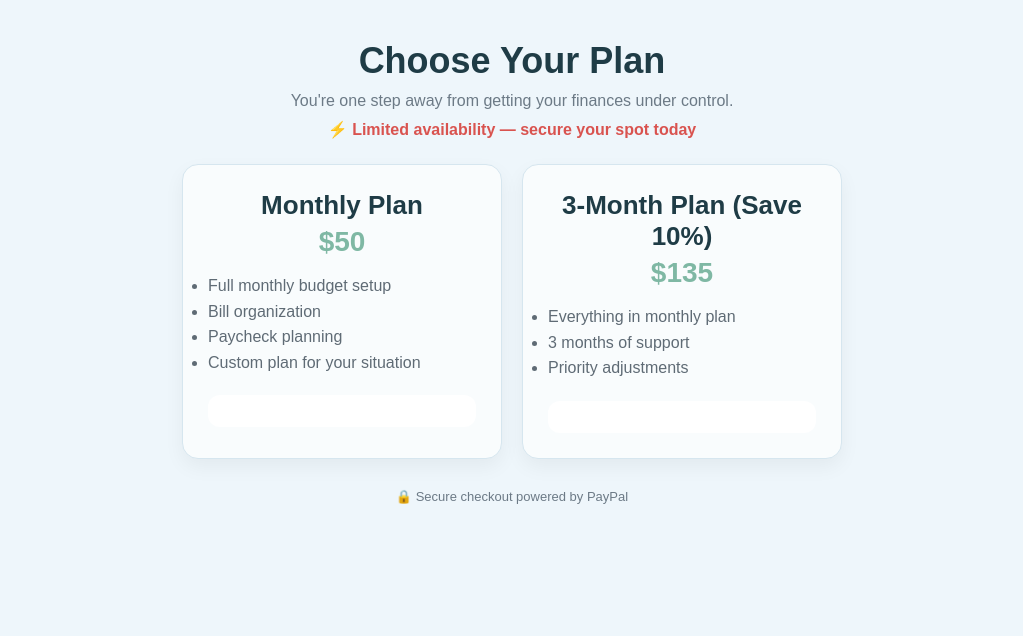
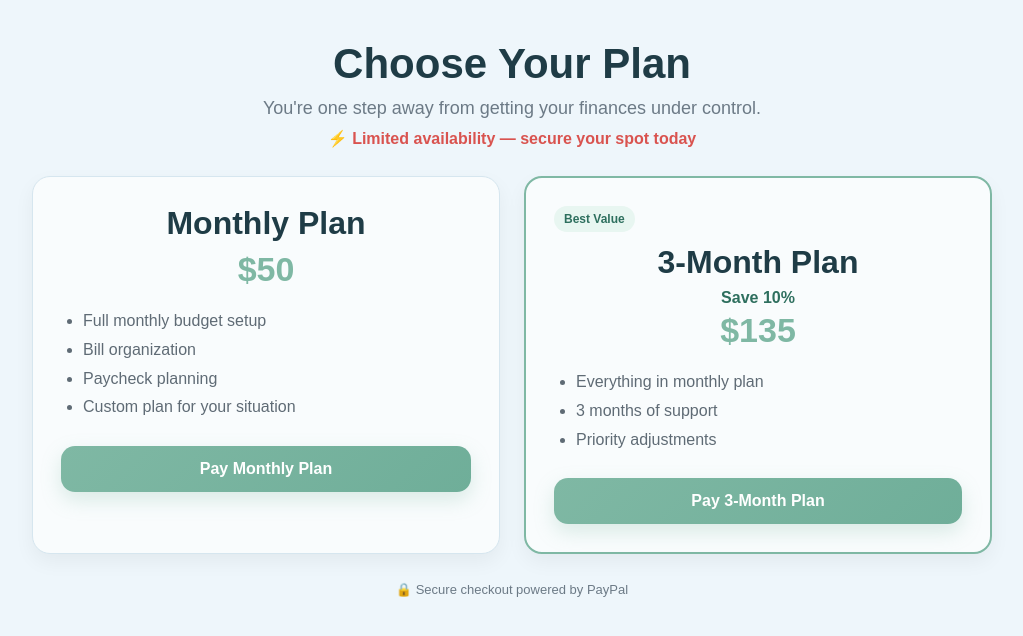
Before and after one commit to shellyryan18/family-first-budgeting, a React (Vite) app: page /#/payment in a window 1280 px wide. Shown: the top 636 px of the page, without its empty margins (128-1151 px from the left). Built offline with nearby package versions, Linux system fonts and the light colour scheme.

Commit message:
replace paypal widget with clean payment buttons

```diff
--- a/src/Payment.jsx
+++ b/src/Payment.jsx
@@ -1,50 +1,9 @@
-import React, { useEffect } from "react";
+import React from "react";
 
 export default function Payment() {
-  useEffect(() => {
-    const scriptId = "paypal-hosted-buttons-sdk";
-
-    const renderButtons = () => {
-      if (!window.paypal || !window.paypal.HostedButtons) return;
-
-      const monthlyContainer = document.getElementById("paypal-monthly");
-      const threeMonthContainer = document.getElementById("paypal-3month");
-
-      if (monthlyContainer && !monthlyContainer.hasChildNodes()) {
-        window.paypal
-          .HostedButtons({
-            hostedButtonId: "MUJ2HRPYMBQ7Q",
-          })
-          .render("#paypal-monthly");
-      }
-
-      if (threeMonthContainer && !threeMonthContainer.hasChildNodes()) {
-        window.paypal
-          .HostedButtons({
-            hostedButtonId: "RXQX8NU5GSLM4",
-          })
-          .render("#paypal-3month");
-      }
-    };
-
-    const existingScript = document.getElementById(scriptId);
-
-    if (existingScript) {
-      renderButtons();
-      return;
-    }
-
-    const script = document.createElement("script");
-    script.id = scriptId;
-    script.src =
-      "https://www.paypal.com/sdk/js?client-id=BAAf1lH5KtGCcavkfw0oCuJI3ZiXLJi5UvvcP4qr9HI53qh9NiR-6Sdb1DIOz0SsVziW-1d2tdePVrwmdE&components=hosted-buttons&enable-funding=venmo&currency=USD";
-    script.async = true;
-    script.onload = renderButtons;
-    document.body.appendChild(script);
-  }, []);
-
   return (
     <div style={page}>
+      <div style={container}>
         <h1 style={header}>Choose Your Plan</h1>
 
         <p style={subheader}>
@@ -65,13 +24,21 @@ export default function Payment() {
               <li>Custom plan for your situation</li>
             </ul>
 
-          <div style={paypalWrapper}>
-            <div id="paypal-monthly" style={paypalContainer} />
-          </div>
+            <a
+              href="https://www.paypal.com/ncp/payment/MUJ2HRPYMBQ7Q"
+              target="_blank"
+              rel="noopener noreferrer"
+              style={button}
+            >
+              Pay Monthly Plan
+            </a>
           </div>
 
-        <div style={card}>
-          <h2 style={planTitle}>3-Month Plan (Save 10%)</h2>
+          <div style={featuredCard}>
+            <p style={badge}>Best Value</p>
+
+            <h2 style={planTitle}>3-Month Plan</h2>
+            <p style={saveText}>Save 10%</p>
             <p style={price}>$135</p>
 
             <ul style={list}>
@@ -80,13 +47,19 @@ export default function Payment() {
               <li>Priority adjustments</li>
             </ul>
 
-          <div style={paypalWrapper}>
-            <div id="paypal-3month" style={paypalContainer} />
-          </div>
+            <a
+              href="https://www.paypal.com/ncp/payment/RXQX8NU5GSLM4"
+              target="_blank"
+              rel="noopener noreferrer"
+              style={button}
+            >
+              Pay 3-Month Plan
+            </a>
           </div>
         </div>
 
         <p style={secure}>🔒 Secure checkout powered by PayPal</p>
+      </div>
     </div>
   );
 }
@@ -96,11 +69,16 @@ const page = {
   background: "#eef6fb",
   minHeight: "100vh",
   padding: "40px 20px",
+};
+
+const container = {
+  maxWidth: "960px",
+  margin: "0 auto",
   textAlign: "center",
 };
 
 const header = {
-  fontSize: "36px",
+  fontSize: "42px",
   color: "#1f3c46",
   marginBottom: "10px",
 };
@@ -108,66 +86,96 @@ const header = {
 const subheader = {
   color: "#6c7a86",
   marginBottom: "10px",
+  fontSize: "18px",
 };
 
 const urgency = {
   color: "#d9534f",
-  fontWeight: "600",
-  marginBottom: "25px",
+  fontWeight: "700",
+  marginBottom: "28px",
 };
 
 const grid = {
-  display: "flex",
-  flexWrap: "wrap",
-  justifyContent: "center",
-  gap: "20px",
+  display: "grid",
+  gridTemplateColumns: "repeat(auto-fit, minmax(320px, 1fr))",
+  gap: "24px",
+  alignItems: "stretch",
 };
 
 const card = {
   background: "#f9fcfd",
   border: "1px solid #d6e6ef",
-  borderRadius: "16px",
-  padding: "25px",
-  width: "320px",
+  borderRadius: "18px",
+  padding: "28px",
   boxShadow: "0 8px 20px rgba(0,0,0,0.05)",
+  textAlign: "left",
+};
+
+const featuredCard = {
+  ...card,
+  border: "2px solid #7fb8a4",
+  position: "relative",
+};
+
+const badge = {
+  display: "inline-block",
+  background: "#e8f6f1",
+  color: "#2e6f5e",
+  padding: "6px 10px",
+  borderRadius: "999px",
+  fontSize: "12px",
+  fontWeight: "700",
+  marginBottom: "12px",
 };
 
 const planTitle = {
   color: "#1f3c46",
-  fontSize: "26px",
+  fontSize: "32px",
   fontWeight: "800",
-  marginBottom: "5px",
+  marginTop: 0,
+  marginBottom: "8px",
+  textAlign: "center",
+};
+
+const saveText = {
+  textAlign: "center",
+  color: "#2e6f5e",
+  fontWeight: "700",
+  marginBottom: "4px",
 };
 
 const price = {
   color: "#7fb8a4",
-  fontSize: "28px",
-  fontWeight: "700",
-  marginBottom: "15px",
+  fontSize: "34px",
+  fontWeight: "800",
+  textAlign: "center",
+  marginTop: 0,
+  marginBottom: "18px",
 };
 
 const list = {
-  textAlign: "left",
   color: "#5f6b75",
-  marginBottom: "20px",
-  lineHeight: "1.6",
+  lineHeight: "1.8",
+  marginBottom: "24px",
+  paddingLeft: "22px",
 };
 
-const paypalWrapper = {
-  background: "#ffffff",
-  padding: "16px",
-  borderRadius: "12px",
+const button = {
+  display: "block",
   width: "100%",
-  overflow: "hidden",
-};
-
-const paypalContainer = {
-  width: "100%",
-  minWidth: "100%",
+  textAlign: "center",
+  background: "linear-gradient(135deg, #7fb8a4 0%, #6fae99 100%)",
+  color: "#fff",
+  padding: "14px 18px",
+  borderRadius: "14px",
+  textDecoration: "none",
+  fontWeight: "700",
+  boxShadow: "0 8px 20px rgba(127,184,164,0.26)",
 };
 
 const secure = {
-  marginTop: "30px",
+  marginTop: "28px",
   color: "#6c7a86",
   fontSize: "13px",
+  textAlign: "center",
 };
--- a/src/index.css
+++ b/src/index.css
@@ -50,29 +50,3 @@ button {
   cursor: pointer;
   border: none;
 }
-
-/* Do NOT hide all PayPal selects anymore */
-
-::-webkit-scrollbar {
-  width: 8px;
-}
-
-::-webkit-scrollbar-track {
-  background: #eef6fb;
-}
-
-::-webkit-scrollbar-thumb {
-  background: #cfd8dc;
-  border-radius: 10px;
-}
-#paypal-monthly,
-#paypal-3month {
-  width: 100% !important;
-  min-width: 100% !important;
-}
-
-#paypal-monthly > div,
-#paypal-3month > div {
-  width: 100% !important;
-  min-width: 100% !important;
-}
```
Lines whose indentation alone changed are shown as unchanged.
